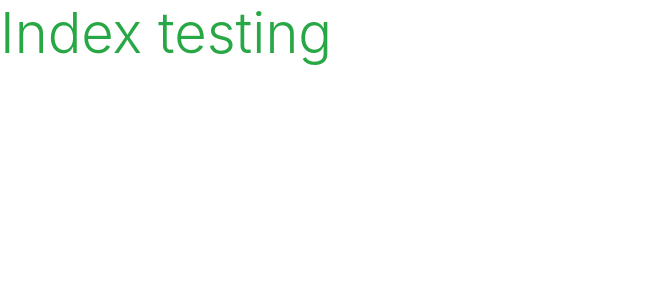
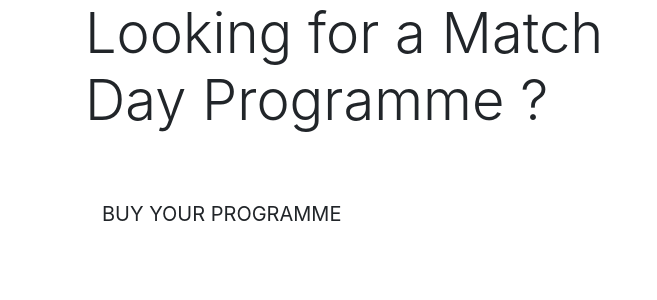
Before and after one commit to martinjohnson26/Milestone4-Project-v1, a Django app: page / in a window 1280 px wide. Shown: the top 300 px of the page, without its empty margins (0-657 px from the left). Run offline with Django 3.2, Linux system fonts and the light colour scheme; some libraries are stand-ins or nearby versions.

Commit message:
Create initial home page layout

```diff
--- a/home/templates/home/index.html
+++ b/home/templates/home/index.html
@@ -1,6 +1,27 @@
 {% extends "base.html" %}
 {% load static %}
 
+{% block page_header %}
+    <div class="container header-container">
+        <div class="row">
+            <div class="col"></div>
+        </div>
+    </div>
+{% endblock %}
+
 {% block content %}
-    <h1 class="display-4 text-success">Index testing </h1>
+<div class="container h-100">
+    <div class="row h-100">
+        <div class="col-7 col-md-6 my-auto">
+            <h1 class="display-4 logo-font text-black">
+                Looking for a Match Day Programme ?
+            </h1>
+            <div class="my-5">
+                <h4>
+                    <a href="" class="shop-now-button btn btn-lg rounded-0 text-uppercase py-3">Buy your Programme</a>
+                </h4>
+            </div>
+        </div>
+    </div>
+</div>
 {% endblock %}
```
